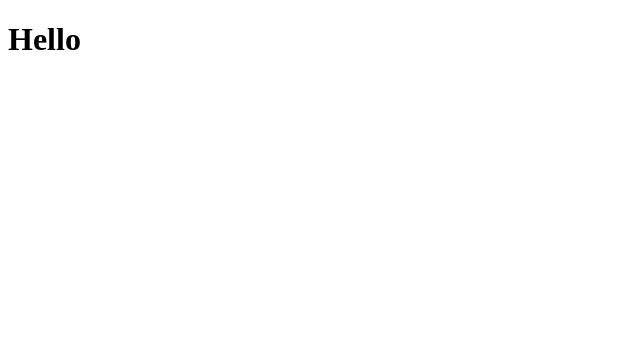
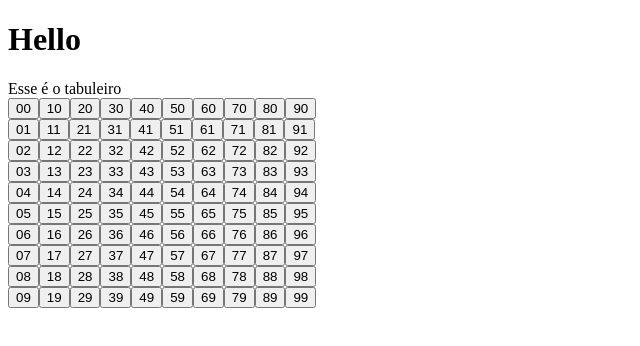
Before and after one commit to illiamw/Caca_palavras, a React (Create React App) app: page / in a window 1280 px wide. Shown: the top 346 px of the page, without its empty margins (0-640 px from the left). Built offline with nearby package versions, Linux system fonts and the light colour scheme.

Commit message:
Matriz Dinâmica
fenomenal

```diff
--- a/src/Componentes/App.js
+++ b/src/Componentes/App.js
@@ -1,5 +1,5 @@
 import React from 'react';
-import ReactDOM from 'react-dom';
+import Board from './Board';
 
 /**
  * @param {Null} Null  Null
@@ -7,10 +7,13 @@ import ReactDOM from 'react-dom';
  * @constructor
  */
 
-class App extends React.Component {
-    render() {
-      return <h1>Hello</h1>;
-    }
+export default class App extends React.Component {
+  render() {
+    return(
+      <div>
+        <h1>Hello</h1>
+        <Board/>
+      </div>
+    );
   }
-
-  export default App
+}
--- /dev/null
+++ b/src/Componentes/Board.js
@@ -0,0 +1,43 @@
+import React from 'react';
+import Cell from './Cell';
+
+export default class Board extends React.Component{
+    renderCells(i,j){
+        // {""+i+j} conversão compactada para string
+        return <Cell value={""+i+j} key={parseInt(""+i+j)} />;
+    }
+    /**
+     * @description Função que gera os buttons compositores das colunas da matriz
+     * @param {int} lin Quantidades de linhas do tabuleiro
+     * @param {int} col Quantidades de colunas do tabuleiro
+     * @returns {ElementDOM} <div><button>1</button><button>...</button><button>lin</button></div>
+     */
+    renderCol(col, lin){
+
+        var colBoard = [];
+
+        for(let index = 0; index < col; index++){
+            colBoard.push(this.renderCells(index, lin));
+        }
+        return React.createElement('div', {className: "col-board", key: lin},colBoard);
+    }
+
+    renderBoard(col, lin){
+        var rowsBoard = [];
+        for(let index = 0; index < lin; index++){
+            rowsBoard.push(this.renderCol(col,index));
+        }
+        console.log(rowsBoard);
+        return React.createElement('div', {className: "main-board"},rowsBoard);
+
+    }
+
+    render(){
+        return(
+            <div>
+                <div className="titulo">Esse é o tabuleiro</div>
+                {this.renderBoard(10,10)}
+            </div>
+        );
+    }
+}
--- /dev/null
+++ b/src/Componentes/Cell.js
@@ -0,0 +1,11 @@
+import React from 'react';
+
+export default class Cell extends React.Component{
+    render(){
+        return(
+            <button className="cell">
+                {this.props.value}
+            </button>
+        );
+    }
+}
```
